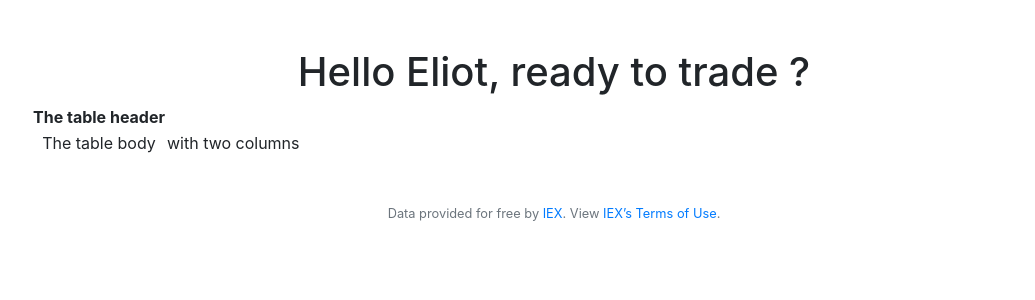
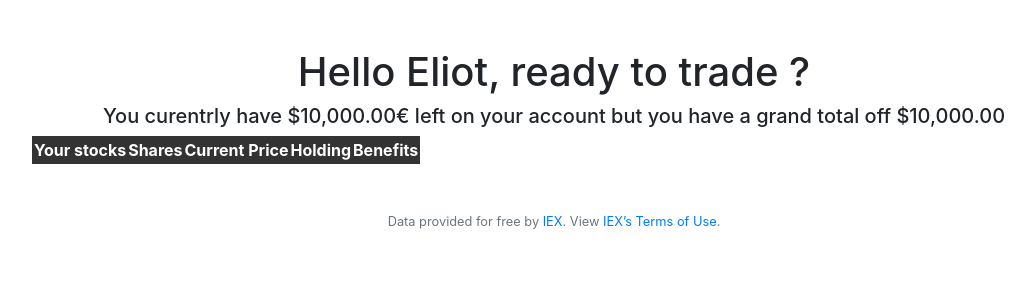
Before and after one commit to EliotCassidy/finance, a Flask app: page / in a window 1280 px wide. Shown: the part 76-376 px from the top of the page, without its empty margins (86-1121 px from the left). Run offline with Flask 2, Linux system fonts and the light colour scheme; a user stored in the database is signed in; lists and menus that the app fills with data are empty; some libraries are stand-ins or nearby versions.

Commit message:
Implemented main.html

```diff
--- a/application.py
+++ b/application.py
@@ -46,8 +46,27 @@ if not os.environ.get("API_KEY"):
 @login_required
 def index():
     """Show portfolio of stocks"""
+    stocks = db.execute("SELECT ticker, SUM(spent), SUM(number_stocks) FROM purchases WHERE transaction_id = ? GROUP BY ticker", session["user_id"])
+    tickers = []
+    total_price = []
+    owned = []
+    for i in range(len(stocks)):
+        tickers.append(stocks[i]["ticker"])
+        total_price.append(stocks[i]["SUM(spent)"])
+        owned.append(stocks[i]["SUM(number_stocks)"])
+    currentvalue = []
+    for value in tickers:
+        jsonfile = lookup(value)
+        currentvalue.append(jsonfile["price"])
+    benefice = []
+    for i in range(len(currentvalue)):
+        result = (owned[i] * currentvalue[i]) - total_price[i]
+        benefice.append(result)
+    exes = db.execute("SELECT cash FROM users WHERE id = ?", session["user_id"])
+    money = exes[0]["cash"]
+    totalbenefice = sum(benefice) + money + sum(total_price)
     name = db.execute("SELECT username FROM users WHERE id = ?", session["user_id"])
-    return render_template("main.html", name = name[0]["username"])
+    return render_template("main.html", name = name[0]["username"], money = usd(money), nbr = len(tickers), ticker = tickers, invested = total_price, shares = owned, currentpriceticker = currentvalue, benefice = benefice, totalbenefice = usd(totalbenefice))
 
 
 @app.route("/buy", methods=["GET", "POST"])
@@ -70,7 +89,7 @@ def buy():
         # Updates users cash
         db.execute("UPDATE users SET cash = ? WHERE id = ?", current_cash - price_to_pay, session["user_id"])
         # TODO: Create UNIQUE sql
-        db.execute("INSERT INTO purchases (transaction_id, ticker, price, time, number_stocks) VALUES (?, ?, ?, CURRENT_TIMESTAMP, ?)", session["user_id"], jsonfile["symbol"], price_of_stock, int(shares))
+        db.execute("INSERT INTO purchases (transaction_id, ticker, price, time, number_stocks, spent) VALUES (?, ?, ?, CURRENT_TIMESTAMP, ?, ?)", session["user_id"], jsonfile["symbol"], price_of_stock, int(shares), price_of_stock * int(shares))
         return redirect("/")
     else:
         return render_template("buy.html")
--- a/static/styles.css
+++ b/static/styles.css
@@ -45,3 +45,16 @@ main img
     /* Constrain images on small screens */
     max-width: 100%;
 }
+
+table,
+td {
+    justify-content: center;
+    border: 1px solid #333;
+}
+
+thead,
+tfoot {
+    justify-content: center;
+    background-color: #333;
+    color: #fff;
+}
--- a/templates/main.html
+++ b/templates/main.html
@@ -6,17 +6,29 @@
 
 {% block main %}
     <h1>Hello {{name}}, ready to trade ?</h1>
+    <h5>You curentrly have {{money}}€ left on your account but you have a grand total off {{totalbenefice}}</h5>
+
     <table>
         <thead>
             <tr>
-                <th>The table header</th>
+                <th> Your stocks </th>
+                <th> Shares </th>
+                <th> Current Price </th>
+                <th> Holding </th>
+                <th> Benefits </th>
             </tr>
         </thead>
         <tbody>
+            {% for number in range(nbr) %}
             <tr>
-                <td>The table body</td>
-                <td>with two columns</td>
+                <td>{{ticker[number]}}</td>
+                <td>{{shares[number]}}</td>
+                <td>{{currentpriceticker[number]}}</td>
+                <td>{{invested[number]}}</td>
+                <td>{{benefice[number]}}</td>
+            {% endfor %}
             </tr>
         </tbody>
     </table>
+
 {% endblock %}
```
Also changed, not shown: finance.db.
